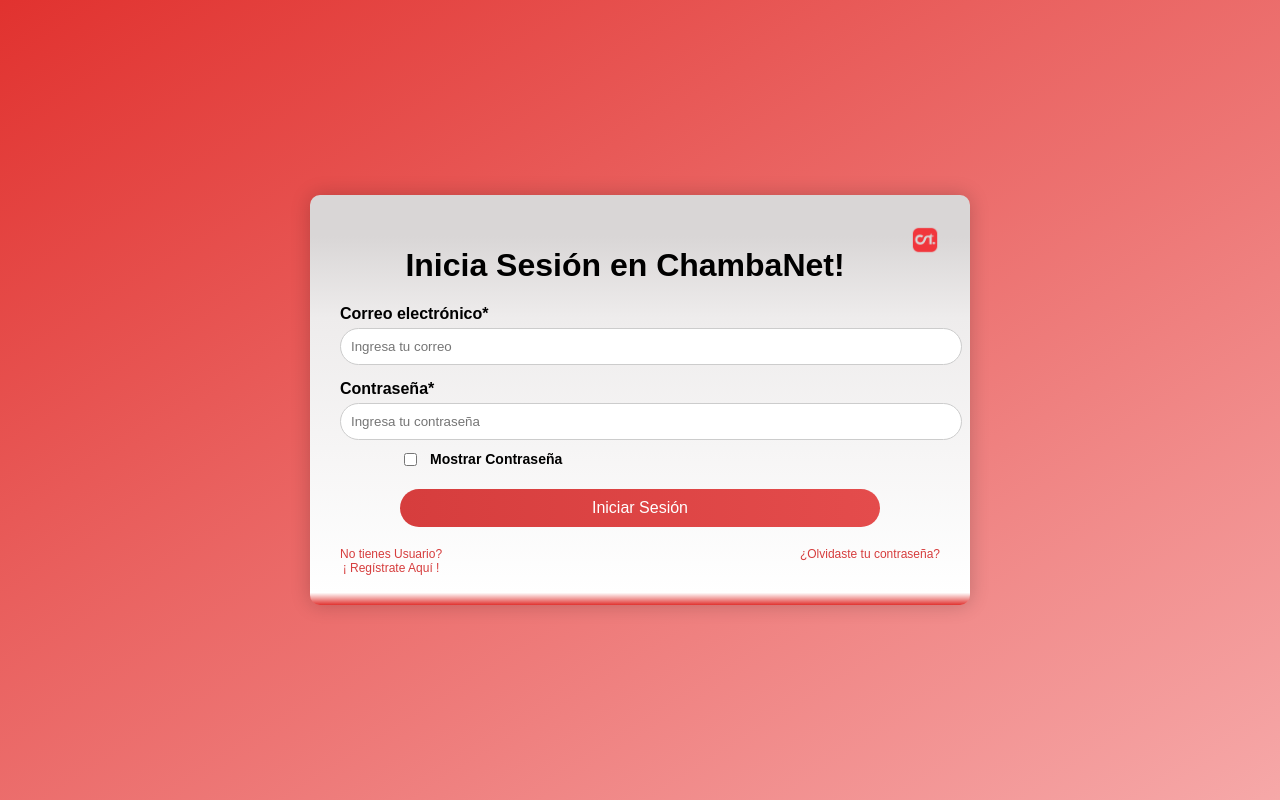
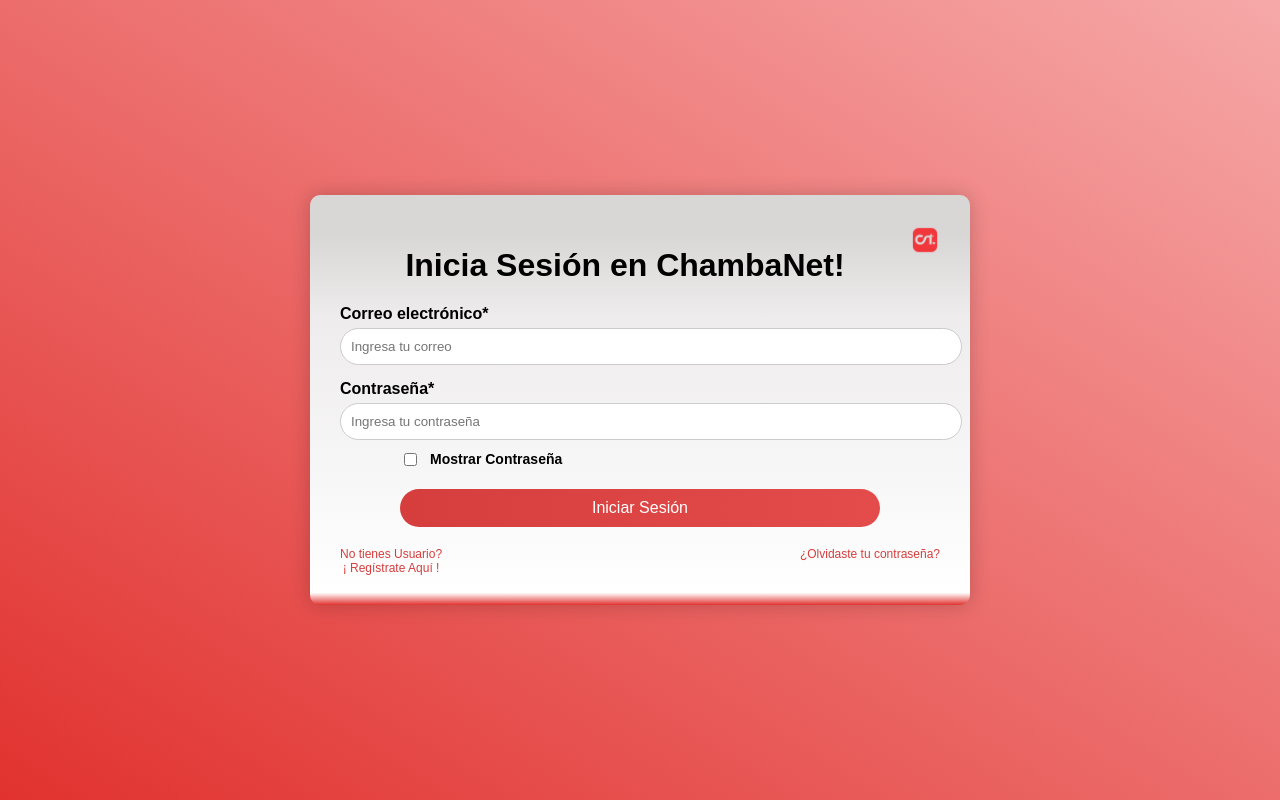
Before and after one commit to LowisN/ProyectoWeb, a PHP site: page /paginas/interfaz_iniciar_sesion.php in a window 1280 px wide. Run offline with PHP 8.4, Linux system fonts and the light colour scheme.

Commit message:
Update interfaz_iniciar_usuario.css

```diff
--- a/estilo/interfaz_iniciar_usuario.css
+++ b/estilo/interfaz_iniciar_usuario.css
@@ -2,7 +2,7 @@
 
     font-family: Arial, sans-serif;
 
-    background: linear-gradient(to bottom right, #e1322f, #f6a8a8);
+    background: linear-gradient(to top right, #e1322f, #f6a8a8);
 
     display: flex;
 
```
